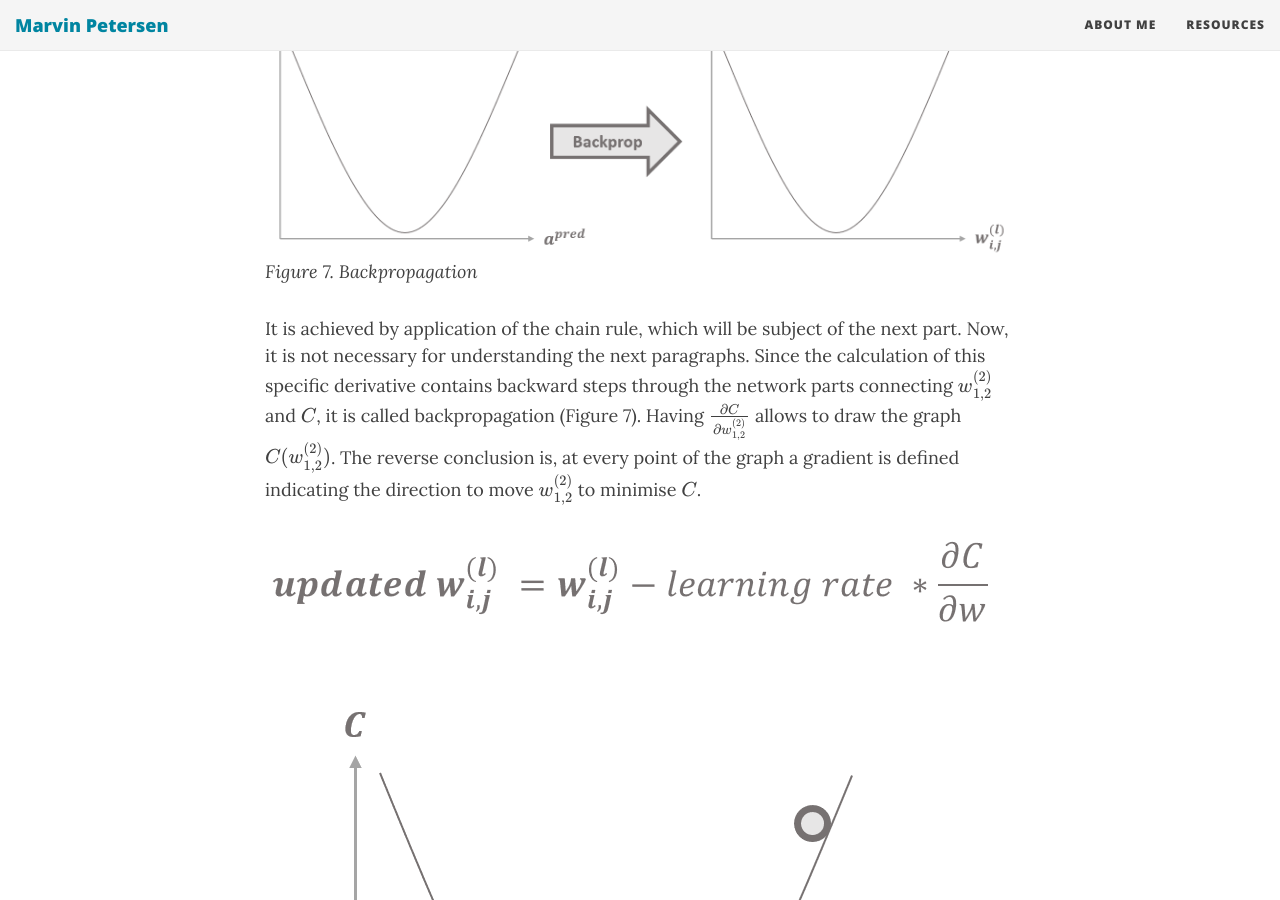
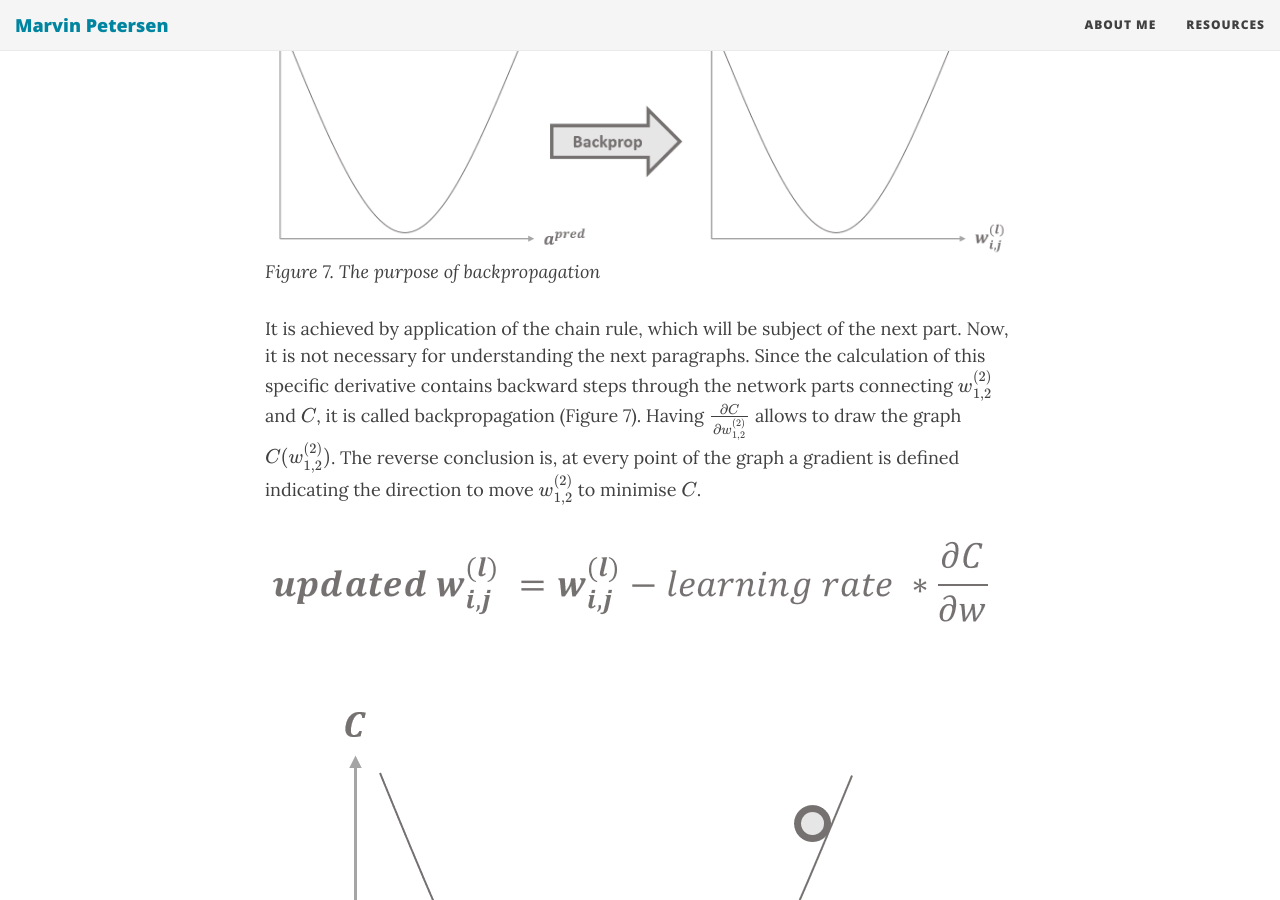
Before and after one commit to m-petersen/vinpetersen.github.io, a Jekyll site: the page built from _posts/2018-11-25-a-guided-tour-through-a-convolutional-neural-network-part-3.md, in a window 1280 px wide and 900 px high, scrolled down 2495 px. Built offline with Jekyll 4.4.1, drawn with Linux system fonts in a browser that asks for light colours; nearby versions of some CDN libraries; formulas are drawn with MathJax 3.

Commit message:
Update 2018-11-25-a-guided-tour-through-a-convolutional-neural-network-part-3.md

```diff
--- a/_posts/2018-11-25-a-guided-tour-through-a-convolutional-neural-network-part-3.md
+++ b/_posts/2018-11-25-a-guided-tour-through-a-convolutional-neural-network-part-3.md
@@ -28,7 +28,7 @@ Obviously, a minimum is available, defining the value of $$𝐶$$ to reach via l
 Before discussing both, some preliminaries considering the mathematical background are necessary. A derivative of the cross-entropy function $$𝐶$$ with respect to $$\boldsymbol{a^{pred}}$$ is denoted by $$\frac{dC}{\boldsymbol{da^{pred}}}$$ or alternatively $$C'(\boldsymbol{a^{pred}})$$ and describes to what degree $$𝐶$$ changes if $$a^{pred}$$ is changed. Simply spoken, it is a function itself indicating the gradient of the function at any point $$a^{pred}$$. It also displays how to change  $$a^{pred}$$ to minimise $$C$$ – a fact that is exploited by backpropagation and gradient descent. Although easily achievable by a simply deriving $$𝐶$$, knowing $$\frac{dC}{\boldsymbol{da^{pred}}}$$ is not helpful for solving the optimisation problem of the network, since $$\boldsymbol{a^{pred}}$$ is no parameter. Contrary to this, weights and biases of the network are. Hence, knowing for example $$\frac{∂C}{∂w_{1,2}^{(2)}}$$ respectively knowing how to change $$w_{1,2}^{(2)}$$ to minimise $$𝐶$$ would be very helpful.
 
 ![backprop.png]({{site.baseurl}}/img/backprop.png)
-*Figure 7. Backpropagation*
+*Figure 7. The purpose of backpropagation*
 
 It is achieved by application of the chain rule, which will be subject of the next part. Now, it is not necessary for understanding the next paragraphs. Since the calculation of this specific derivative contains backward steps through the network parts connecting $$w_{1,2}^{(2)}$$ and $$𝐶$$, it is called backpropagation (Figure 7). Having $$\frac{∂C}{∂w_{1,2}^{(2)}}$$ allows to draw the graph $$C(w_{1,2}^{(2)})$$. The reverse conclusion is, at every point of the graph a gradient is defined indicating the direction to move $$w_{1,2}^{(2)}$$ to minimise $$𝐶$$.
 
```
